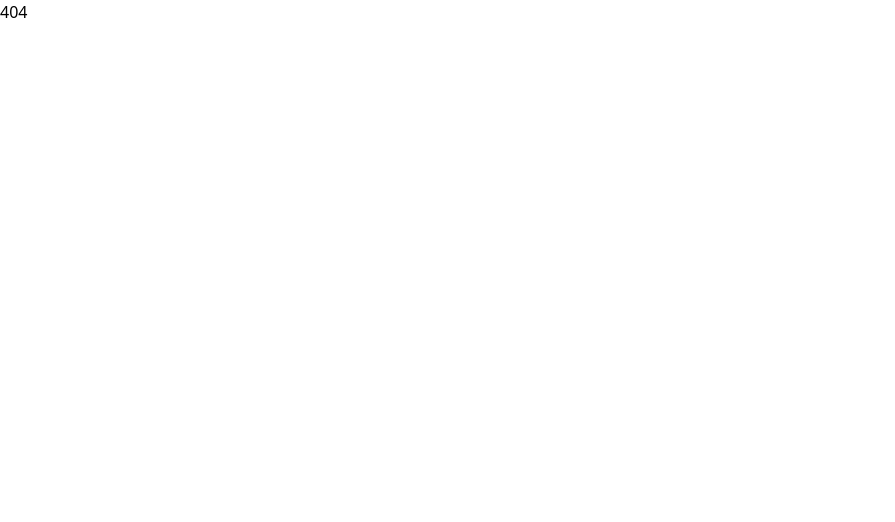
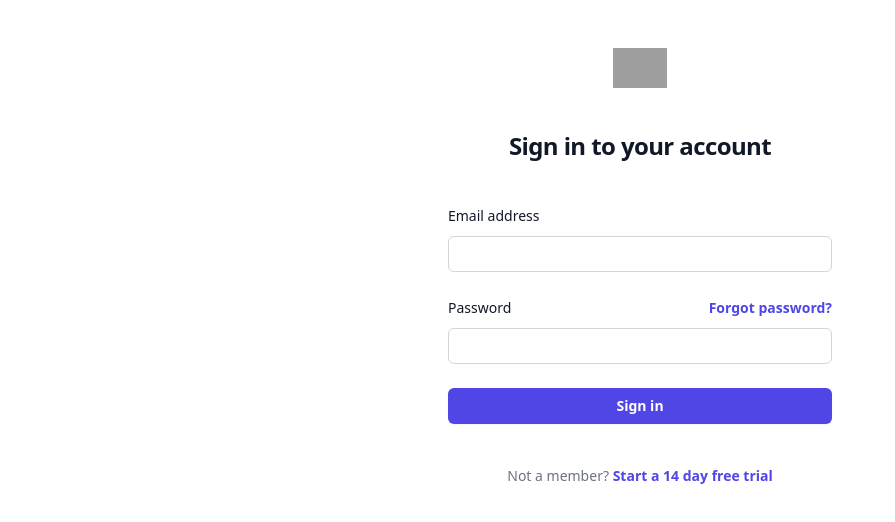
Before and after one commit to OINDIL/blogs-mern-aceternity, a React (Vite) app: page /login in a window 1280 px wide. Before the commit this address had no page. Shown: the top 522 px of the page, without its empty margins (0-895 px from the left). Built offline with nearby package versions, Linux system fonts and the light colour scheme; grey boxes are pictures that could not be loaded.

Commit message:
Login component added

```diff
--- a/src/App.jsx
+++ b/src/App.jsx
@@ -8,6 +8,8 @@ import { Navbar } from "./Landing/Navbar";
 import DataFlowProvider from "./Context/DataFlow";
 
 import Dashboard from "./Main/Dashboard";
+import PrivateRoute from "./private-routes/PrivateRoute";
+import Login from "./components/auth/Login";
 
 function App() {
   const router = createBrowserRouter([
@@ -25,16 +27,7 @@ function App() {
       path: "/about",
       element: (
         <>
-          <About>
-            <h1>Hi this is about</h1>
-
-            <p>
-              Lorem ipsum dolor sit, amet consectetur adipisicing elit. Dicta
-              fugiat repellendus doloribus ullam atque, quasi nulla error eius
-              delectus quos. Pariatur excepturi quisquam facere labore magnam
-              minus nihil cum recusandae.
-            </p>
-          </About>
+          <About />
         </>
       ),
     },
@@ -55,8 +48,20 @@ function App() {
       ),
     },
     {
+      path: "/login",
+      element: (
+        <>
+          <Login />
+        </>
+      ),
+    },
+    {
       path: "/dashboard",
-      element: <Dashboard />,
+      element: (
+        <PrivateRoute>
+          <Dashboard />
+        </PrivateRoute>
+      ),
     },
   ]);
   return (
--- a/src/Main/About.jsx
+++ b/src/Main/About.jsx
@@ -1,45 +1,7 @@
-// import React from "react";
-// import Card from "./Card";
-
-// function About() {
-//   const people = [
-//     {
-//       name: "John Doe",
-//       designation: "Software Engineer",
-//       image:
-//         "https://images.unsplash.com/photo-1599566150163-29194dcaad36?ixlib=rb-4.0.3&ixid=M3wxMjA3fDB8MHxwaG90by1wYWdlfHx8fGVufDB8fHx8fA%3D%3D&auto=format&fit=crop&w=3387&q=80",
-//     },
-//     {
-//       name: "Robert Johnson",
-//       designation: "Product Manager",
-//       image:
-//         "https://images.unsplash.com/photo-1535713875002-d1d0cf377fde?ixlib=rb-4.0.3&ixid=M3wxMjA3fDB8MHxzZWFyY2h8Mnx8YXZhdGFyfGVufDB8fDB8fHww&auto=format&fit=crop&w=800&q=60",
-//     },
-//     {
-//       name: "Jane Smith",
-//       designation: "Data Scientist",
-//       image:
-//         "https://images.unsplash.com/photo-1580489944761-15a19d654956?ixlib=rb-4.0.3&ixid=M3wxMjA3fDB8MHxzZWFyY2h8NXx8YXZhdGFyfGVufDB8fDB8fHww&auto=format&fit=crop&w=800&q=60",
-//     },
-//   ];
-
-//   return (
-//     <div className="flex">
-//       {people.map((people, index) => (
-//         <div key={index}>
-//           <Card user={people} />
-//         </div>
-//       ))}
-//     </div>
-//   );
-// }
-
-// export default About;
-
 import React from "react";
 
-function About({ children }) {
-  return <div className="text-red-700 text-4xl">{children}</div>;
+function About() {
+  return <div>About</div>;
 }
 
 export default About;
--- /dev/null
+++ b/src/Private-routes/PrivateRoute.jsx
@@ -0,0 +1,23 @@
+import React, { useState } from "react";
+
+function PrivateRoute({ children }) {
+  const [loggedIn, setLoggedIn] = useState(false);
+
+  if (loggedIn === true) {
+    return children;
+  } else {
+    return (
+      <div className="text-red-600 ">
+        <p className="text-8xl">🔐 Not authorized</p>
+        <button
+          className="bg-slate-800 rounded-full px-4 py-1 text-white"
+          onClick={() => setLoggedIn(true)}
+        >
+          Log In
+        </button>
+      </div>
+    );
+  }
+}
+
+export default PrivateRoute;
--- /dev/null
+++ b/src/components/auth/Login.jsx
@@ -0,0 +1,89 @@
+export default function Login() {
+  return (
+    <>
+      <div className="flex min-h-full flex-1 flex-col justify-center px-6 py-12 lg:px-8">
+        <div className="sm:mx-auto sm:w-full sm:max-w-sm">
+          <img
+            alt="Your Company"
+            src="https://tailwindui.com/plus/img/logos/mark.svg?color=indigo&shade=600"
+            className="mx-auto h-10 w-auto"
+          />
+          <h2 className="mt-10 text-center text-2xl/9 font-bold tracking-tight text-gray-900">
+            Sign in to your account
+          </h2>
+        </div>
+
+        <div className="mt-10 sm:mx-auto sm:w-full sm:max-w-sm">
+          <form className="space-y-6">
+            <div>
+              <label
+                htmlFor="email"
+                className="block text-sm/6 font-medium text-gray-900"
+              >
+                Email address
+              </label>
+              <div className="mt-2">
+                <input
+                  id="email"
+                  name="email"
+                  type="email"
+                  required
+                  autoComplete="email"
+                  className="block w-full rounded-md bg-white px-3 py-1.5 text-base text-gray-900 outline outline-1 -outline-offset-1 outline-gray-300 placeholder:text-gray-400 focus:outline focus:outline-2 focus:-outline-offset-2 focus:outline-indigo-600 sm:text-sm/6"
+                />
+              </div>
+            </div>
+
+            <div>
+              <div className="flex items-center justify-between">
+                <label
+                  htmlFor="password"
+                  className="block text-sm/6 font-medium text-gray-900"
+                >
+                  Password
+                </label>
+                <div className="text-sm">
+                  <a
+                    href="#"
+                    className="font-semibold text-indigo-600 hover:text-indigo-500"
+                  >
+                    Forgot password?
+                  </a>
+                </div>
+              </div>
+              <div className="mt-2">
+                <input
+                  id="password"
+                  name="password"
+                  type="password"
+                  required
+                  autoComplete="current-password"
+                  className="block w-full rounded-md bg-white px-3 py-1.5 text-base text-gray-900 outline outline-1 -outline-offset-1 outline-gray-300 placeholder:text-gray-400 focus:outline focus:outline-2 focus:-outline-offset-2 focus:outline-indigo-600 sm:text-sm/6"
+                />
+              </div>
+            </div>
+
+            <div>
+              <button
+                type="submit"
+                className="flex w-full justify-center rounded-md bg-indigo-600 px-3 py-1.5 text-sm/6 font-semibold text-white shadow-sm hover:bg-indigo-500 focus-visible:outline focus-visible:outline-2 focus-visible:outline-offset-2 focus-visible:outline-indigo-600"
+              >
+                Sign in
+              </button>
+            </div>
+          </form>
+
+          <p className="mt-10 text-center text-sm/6 text-gray-500">
+            Not a member?{" "}
+            <a
+              href="#"
+              className="font-semibold text-indigo-600 hover:text-indigo-500"
+            >
+              Start a 14 day free trial
+            </a>
+          </p>
+        </div>
+      </div>
+    </>
+  );
+}
```
